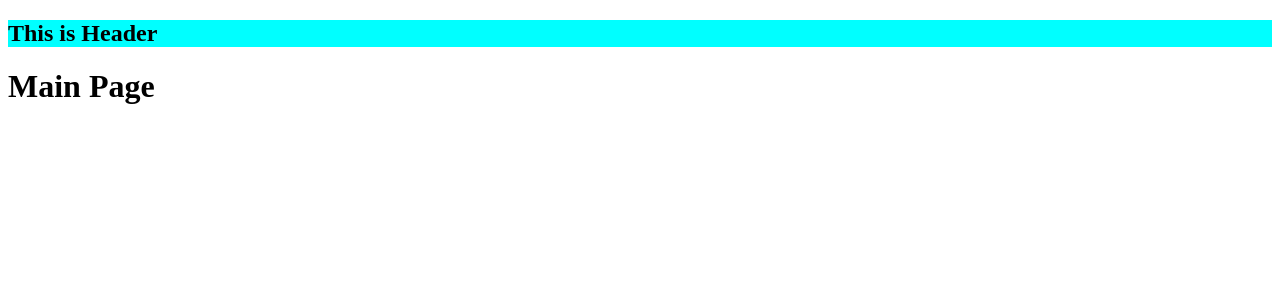
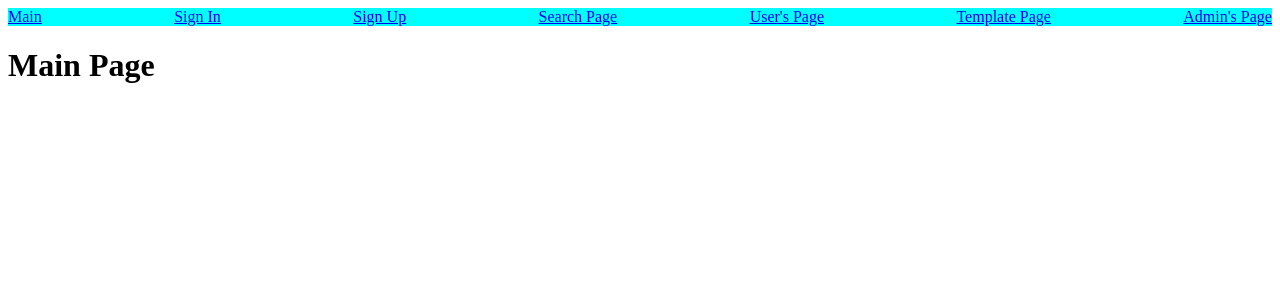
Before and after one commit to LeanidRymkevich/ITra_Final_Project_Frontend, a React (Vite) app: page / in a window 1280 px wide. Shown: the top 300 px of the page. Built offline with nearby package versions, Linux system fonts and the light colour scheme.

Commit message:
feat: configer router

```diff
--- /dev/null
+++ b/src/components/Header.tsx
@@ -0,0 +1,27 @@
+import { FC } from 'react';
+import { NavLink } from 'react-router-dom';
+import { PATHS } from '../types/enums';
+
+const Header: FC = () => {
+  return (
+    <header style={{ backgroundColor: 'cyan' }}>
+      <div
+        style={{
+          display: 'flex',
+          gap: '10px',
+          justifyContent: 'space-between',
+        }}
+      >
+        <NavLink to={PATHS.MAIN_PAGE}>Main</NavLink>
+        <NavLink to={PATHS.SIGN_IN}>Sign In</NavLink>
+        <NavLink to={PATHS.SIGN_UP}>Sign Up</NavLink>
+        <NavLink to={PATHS.SEARCH_RESULTS_PAGE}>Search Page</NavLink>
+        <NavLink to={PATHS.USER_PAGE}>User's Page</NavLink>
+        <NavLink to={PATHS.TEMPLATE_PAGE}>Template Page</NavLink>
+        <NavLink to={PATHS.ADMIN_PAGE}>Admin's Page</NavLink>
+      </div>
+    </header>
+  );
+};
+
+export default Header;
--- a/src/components/Layout/Layout.tsx
+++ b/src/components/Layout.tsx
@@ -1,12 +1,11 @@
 import { FC } from 'react';
 import { Outlet } from 'react-router-dom';
+import Header from './Header';
 
 const Layout: FC = () => {
   return (
     <div>
-      <header style={{ backgroundColor: 'cyan' }}>
-        <h2>This is Header</h2>
-      </header>
+      <Header />
       <main>
         <Outlet />
       </main>
--- a/src/router/Router.tsx
+++ b/src/router/Router.tsx
@@ -1,15 +1,17 @@
 import { BrowserRouter, Routes, Route } from 'react-router-dom';
 
-import Layout from '../components/Layout/Layout';
 import { PATHS, ROLES } from '../types/enums';
+
+import Layout from '../components/Layout';
 import commonRoutes from './commonRoutes';
 import NotFoundPage from '../pages/NotFoundPage';
-import { unauthorizedRoutes } from './unauthorizedRoutes';
-import { userRoutes } from './userRoutes';
-import { adminRoutes } from './adminRoutes';
+
+import { publicRoutes } from './publicRoutes';
+import { userRoutes, adminRoutes } from './privateRoutes';
 
 const Router = () => {
-  const role: ROLES | null = ROLES.ADMIN;
+  // TODO Later change to getting authentication state, currently null for not authenticated user
+  const role: ROLES | null = (() => null)();
 
   return (
     <BrowserRouter>
@@ -19,8 +21,8 @@ const Router = () => {
           element={<Layout />}
         >
           {commonRoutes}
-          {role
-            ? unauthorizedRoutes
+          {!role
+            ? publicRoutes
             : role === ROLES.USER
               ? userRoutes
               : adminRoutes}
--- a/src/router/adminRoutes.tsx
+++ /dev/null
@@ -1,14 +0,0 @@
-import { Route } from 'react-router-dom';
-import AdminPage from '../pages/AdminPage';
-import { PATHS } from '../types/enums';
-import { userAndAdminRoutes } from './userRoutes';
-
-const adminRoutes = [
-  ...userAndAdminRoutes,
-  <Route
-    path={PATHS.ADMIN_PAGE}
-    element={<AdminPage />}
-  />,
-];
-
-export { adminRoutes };
--- a/src/router/commonRoutes.tsx
+++ b/src/router/commonRoutes.tsx
@@ -5,18 +5,16 @@ import SearchResultsPage from '../pages/SearchResultsPage';
 
 import { PATHS } from '../types/enums';
 
-const commonRoutes: JSX.Element[] = [
+const commonRoutes: JSX.Element = (
+  <>
     <Route
       path={PATHS.MAIN_PAGE}
       element={<MainPage />}
-    key={'1'}
-  />,
-
+    />
     <Route
       path={PATHS.SEARCH_RESULTS_PAGE}
       element={<SearchResultsPage />}
-    key={'2'}
-  />,
-];
-
+    />
+  </>
+);
 export default commonRoutes;
--- a/src/router/pageRoutes/userPageRoutes.tsx
+++ b/src/router/pageRoutes/userPageRoutes.tsx
@@ -6,7 +6,7 @@ import UserTemplates from '../../pages/UserPage/tabs/UserTemplates';
 
 import { PATHS } from '../../types/enums';
 
-const userPageRoutes = (
+const userPageRoutes: JSX.Element = (
   <Route
     path={PATHS.USER_PAGE}
     element={<UserPage />}
--- /dev/null
+++ b/src/router/privateRoutes.tsx
@@ -0,0 +1,37 @@
+import { Route } from 'react-router-dom';
+
+import { PATHS } from '../types/enums';
+
+import AdminPage from '../pages/AdminPage';
+import userPageRoutes from './pageRoutes/userPageRoutes';
+import templatePageRoutes from './pageRoutes/templatePageRoutes';
+
+import { getRedirectRoutes } from '../utils/routesUtils';
+
+const redirectPath = PATHS.MAIN_PAGE;
+const adminForbiddenPaths = [PATHS.SIGN_IN, PATHS.SIGN_UP];
+const userForbiddenPaths = [...adminForbiddenPaths, PATHS.ADMIN_PAGE];
+
+const getPrivateRoutes = (
+  forbiddenPaths: string[],
+  isAdmin: boolean = false
+): JSX.Element => {
+  return (
+    <>
+      {userPageRoutes}
+      {templatePageRoutes}
+      {isAdmin && (
+        <Route
+          path={PATHS.ADMIN_PAGE}
+          element={<AdminPage />}
+        />
+      )}
+      {getRedirectRoutes(forbiddenPaths, redirectPath)}
+    </>
+  );
+};
+
+const adminRoutes = getPrivateRoutes(adminForbiddenPaths, true);
+const userRoutes = getPrivateRoutes(userForbiddenPaths);
+
+export { adminRoutes, userRoutes };
--- /dev/null
+++ b/src/router/publicRoutes.tsx
@@ -0,0 +1,27 @@
+import { Route } from 'react-router-dom';
+
+import { PATHS } from '../types/enums';
+
+import SignInPage from '../pages/SignInPage';
+import SignUpPage from '../pages/SignUpPage';
+
+import { getRedirectRoutes } from '../utils/routesUtils';
+
+const redirectPath = PATHS.SIGN_IN;
+const forbiddenPaths = [PATHS.ADMIN_PAGE, PATHS.TEMPLATE_PAGE, PATHS.USER_PAGE];
+
+const publicRoutes: JSX.Element = (
+  <>
+    <Route
+      path={PATHS.SIGN_IN}
+      element={<SignInPage />}
+    />
+    <Route
+      path={PATHS.SIGN_UP}
+      element={<SignUpPage />}
+    />
+    {getRedirectRoutes(forbiddenPaths, redirectPath)}
+  </>
+);
+
+export { publicRoutes };
--- a/src/router/unauthorizedRoutes.tsx
+++ /dev/null
@@ -1,28 +0,0 @@
-import { Navigate, Route } from 'react-router-dom';
-import SignInPage from '../pages/SignInPage';
-import SignUpPage from '../pages/SignUpPage';
-import { PATHS } from '../types/enums';
-
-const redirectPath = PATHS.SIGN_IN;
-const forbiddenPaths = [PATHS.ADMIN_PAGE, PATHS.TEMPLATE_PAGE, PATHS.USER_PAGE];
-
-const unauthorizedRoutes: JSX.Element[] = [
-  <Route
-    path={PATHS.SIGN_IN}
-    element={<SignInPage />}
-  />,
-  <Route
-    path={PATHS.SIGN_UP}
-    element={<SignUpPage />}
-  />,
-  ...forbiddenPaths.map(
-    (path: string): JSX.Element => (
-      <Route
-        path={path}
-        element={<Navigate to={redirectPath} />}
-      />
-    )
-  ),
-];
-
-export { unauthorizedRoutes };
--- a/src/router/userRoutes.tsx
+++ /dev/null
@@ -1,35 +0,0 @@
-import { Route, Navigate } from 'react-router-dom';
-import { PATHS } from '../types/enums';
-import userPageRoutes from './pageRoutes/userPageRoutes';
-import templatePageRoutes from './pageRoutes/templatePageRoutes';
-
-const redirectPath = PATHS.MAIN_PAGE;
-const adminForbiddenPaths = [PATHS.SIGN_IN, PATHS.SIGN_UP];
-const userForbiddenPaths = [PATHS.ADMIN_PAGE];
-
-const userAndAdminRoutes: JSX.Element[] = [
-  userPageRoutes,
-  templatePageRoutes,
-  ...adminForbiddenPaths.map(
-    (path: string): JSX.Element => (
-      <Route
-        path={path}
-        element={<Navigate to={redirectPath} />}
-      />
-    )
-  ),
-];
-
-const userRoutes = [
-  ...userAndAdminRoutes,
-  userForbiddenPaths.map(
-    (path: string): JSX.Element => (
-      <Route
-        path={path}
-        element={<Navigate to={redirectPath} />}
-      />
-    )
-  ),
-];
-
-export { userAndAdminRoutes, userRoutes };
--- a/src/types/enums.ts
+++ b/src/types/enums.ts
@@ -1,14 +1,14 @@
 enum PATHS {
   ROOT = '/',
-  MAIN_PAGE = '',
-  SIGN_IN = 'sign-in',
-  SIGN_UP = 'sign-up',
-  SEARCH_RESULTS_PAGE = 'search-results',
-  ADMIN_PAGE = 'admin',
-  USER_PAGE = 'user',
+  MAIN_PAGE = '/',
+  SIGN_IN = '/sign-in',
+  SIGN_UP = '/sign-up',
+  SEARCH_RESULTS_PAGE = '/search-results',
+  ADMIN_PAGE = '/admin',
+  USER_PAGE = '/user',
   USER_TEMPLATES_TAB = 'templates',
   USER_FORMS_TAB = 'forms',
-  TEMPLATE_PAGE = 'template',
+  TEMPLATE_PAGE = '/template',
   TEMPLATE_EDITOR_TAB = 'editor',
   TEMPLATE_FORMS_TAB = 'forms',
   TEMPLATE_SETTINGS_TAB = 'settings',
--- /dev/null
+++ b/src/utils/routesUtils.tsx
@@ -0,0 +1,15 @@
+import { Navigate, Route } from 'react-router-dom';
+
+const getRedirectRoutes = (forbiddenPaths: string[], redirectPath: string) => {
+  return forbiddenPaths.map(
+    (path: string, key: number): JSX.Element => (
+      <Route
+        path={`${path}/*`}
+        element={<Navigate to={redirectPath} />}
+        key={key}
+      />
+    )
+  );
+};
+
+export { getRedirectRoutes };
```
Lines whose indentation alone changed are shown as unchanged.
